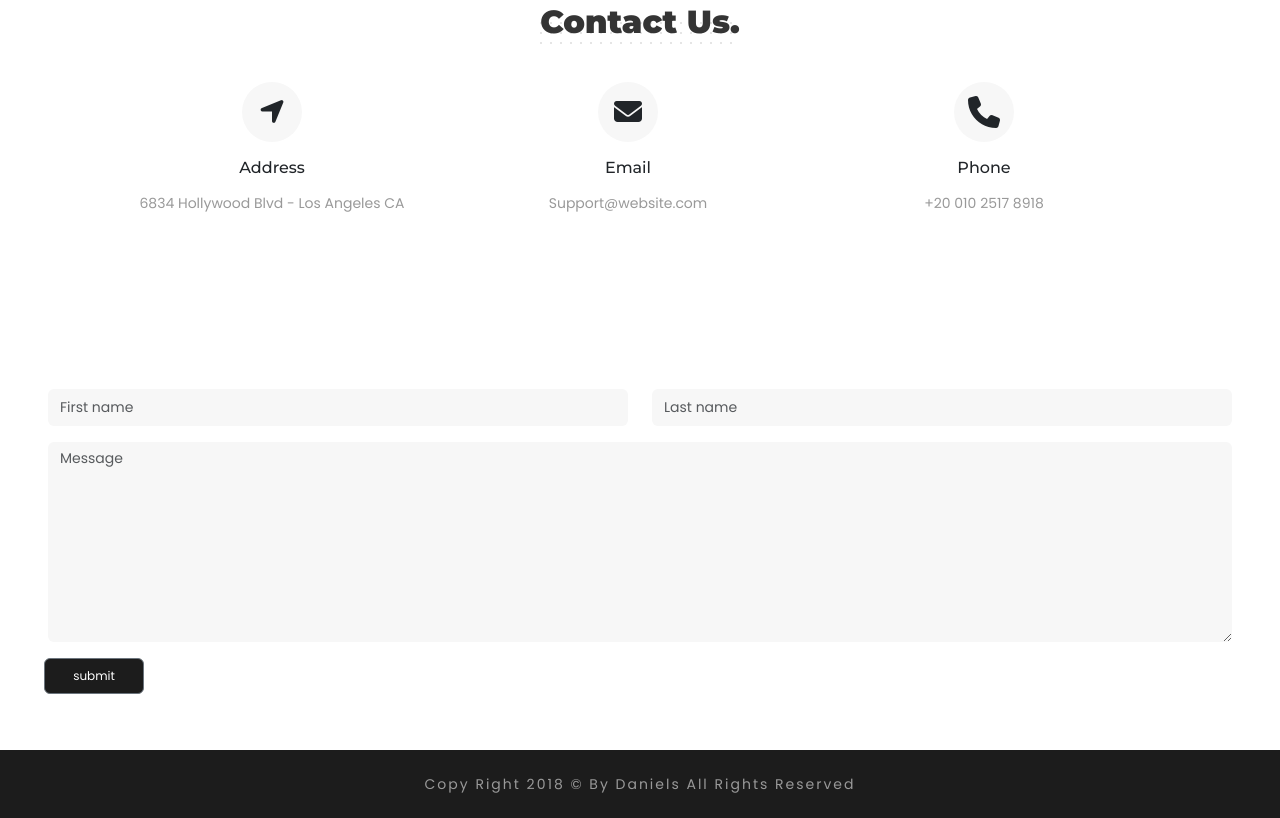
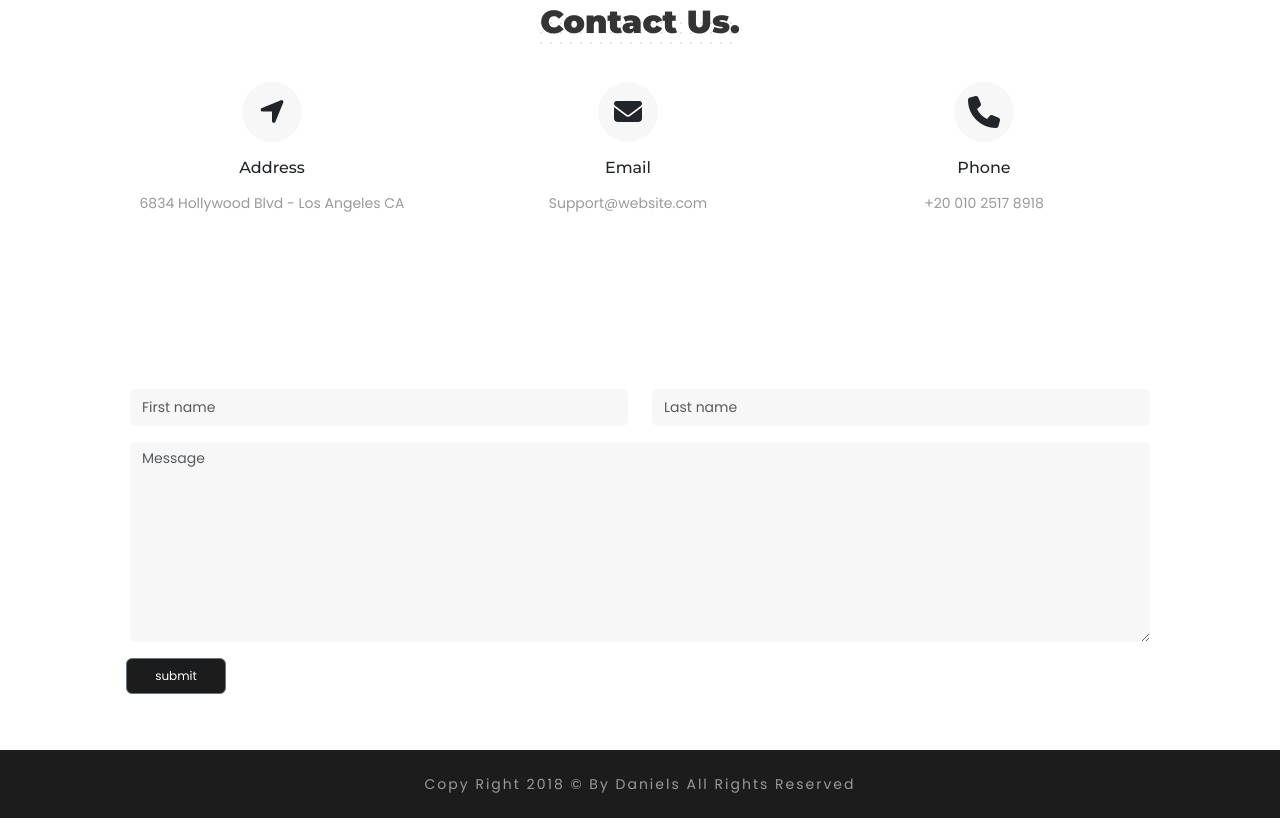
Before and after one commit to MoTawfikk10/DANIELS, a plain HTML site: page index.html in a window 1280 px wide. Shown: the part 4829-5647 px from the top of the page. Drawn offline with nearby package versions, Linux system fonts and the light colour scheme; a web font is replaced by a local one.

Commit message:
Update index.html

```diff
--- a/index.html
+++ b/index.html
@@ -1270,7 +1270,7 @@
         </div>
       </section>
     </footer>
-    <form class="my-form">
+    <form class="my-form container">
       <div class="row p-5">
         <!-- 1 -->
         <div class="col-md-6 my-2">
```
